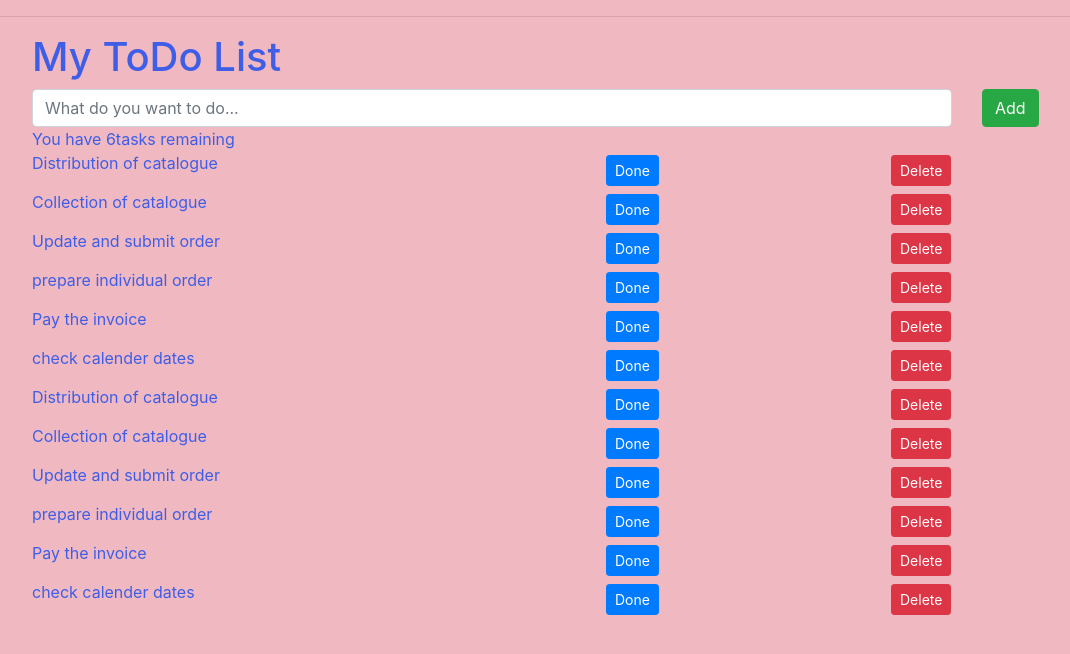
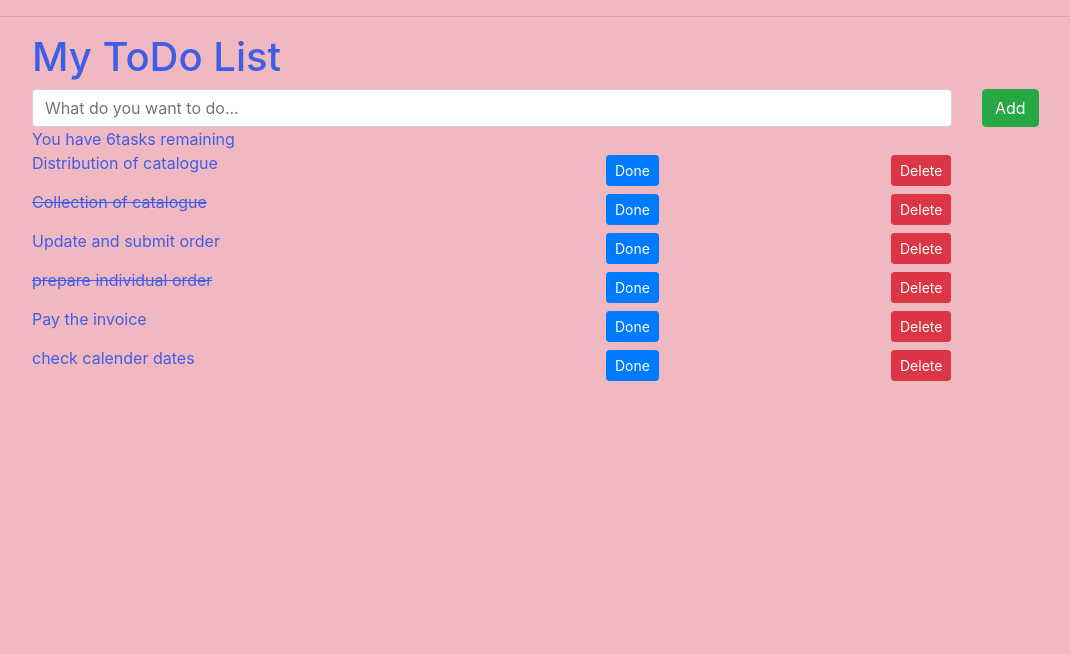
Before and after one commit to shahla24/to-do_app_frontend, a React (Create React App) app: page / in a window 1280 px wide. Shown: the top 654 px of the page, without its empty margins (53-1123 px from the left). Built offline with nearby package versions, Linux system fonts and the light colour scheme.

Commit message:
done/delete r working

```diff
--- a/src/App.js
+++ b/src/App.js
@@ -48,36 +48,14 @@ class App extends React.Component {
     this.setState({ tasks: completeTask })
   }
   render() {
-    const completedTasks = this.state.tasks.filter(task => {
-      return task.completed;
-    });
-    // const incompleteTasks = this.state.tasks.filter(task => {
-    //   return task.completed ? false : true;
-    // });
-
     return (
       <div className="container">
         <Header />
         <AddTask newTask={this.addTaskToList} />
         <TaskCounter count={this.state.tasks.length} />
 
-        {completedTasks.map(task => {
-          return <TaskList tasks={this.state.tasks} completeTaskFunc={this.completeTask} key={task.id} deleteTaskFunc={this.deleteTask} id={task.id} />
-        })
-        }
+        <TaskList tasks={this.state.tasks} completeTaskFunc={this.completeTask} deleteTaskFunc={this.deleteTask} />
       </div>
-
-      //  <div className="col-12 col-md-6 id=incompleteTaskContainer">
-      //   {incompleteTasks.map(task => {
-      //    return <TaskList tasks={this.state.tasks} completeTaskFunc={this.completeTask} key={task.id} deleteTaskFunc={this.deleteTask} id={task.id} />
-      //  })
-      //   }
-      /* //<div className="col-12 col-md-6 id=incompleteTaskContainer">
-     //  {incompleteTasks.map(task => { */
-      /* return <TaskList tasks={this.state.tasks} completeTaskFunc={this.completeTask} key={task.id} deleteTaskFunc={this.deleteTask} id={task.id} />
-   //  } */
-
-
     )
   }
 }
--- a/src/components/Task.js
+++ b/src/components/Task.js
@@ -17,7 +17,7 @@ class Task extends React.Component {
             <div className="row taskrow">
                 {completed &&
 
-                    <div className="col-12 col-md-6 completedTasks">
+                    <div className="col-12 col-md-6 completedTask">
 
                         {this.props.task.taskDescription}
                     </div>
```
